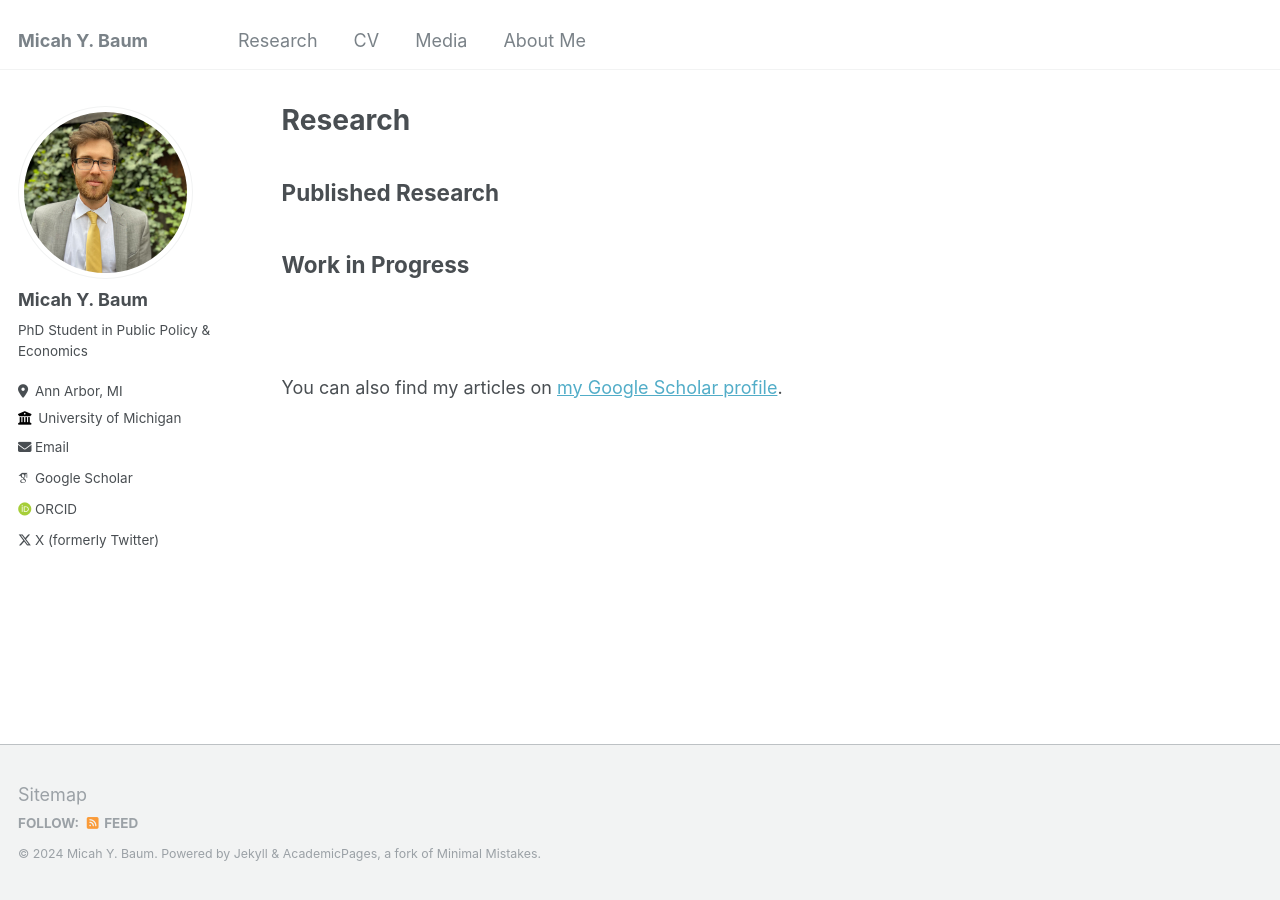
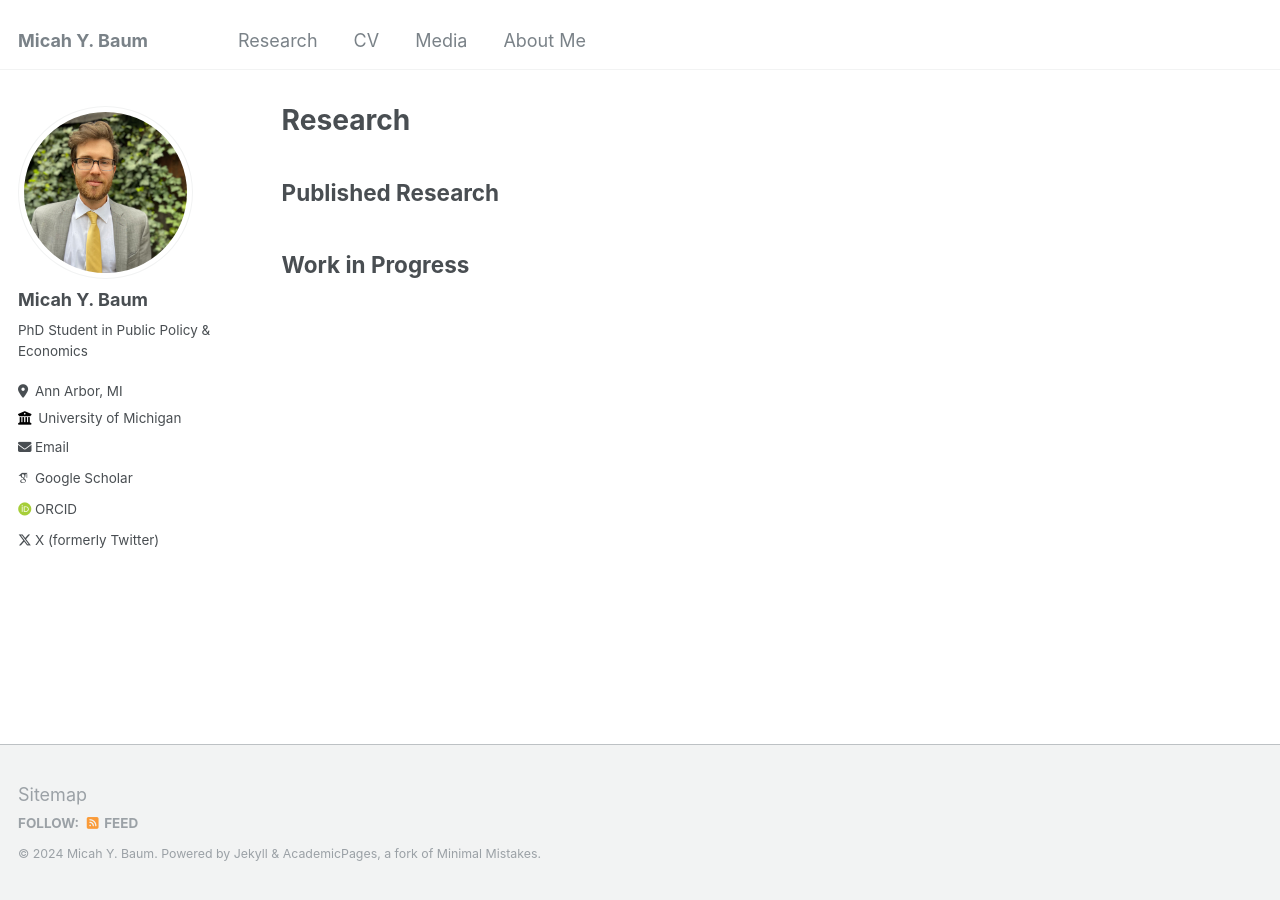
Before and after one commit to micah-baum/micah-baum.github.io, a Jekyll site: the page built from _pages/research.md, in a window 1280 px wide. Built offline with Jekyll 4.4.1, drawn with Linux system fonts in a browser that asks for light colours; some web fonts are replaced.

Commit message:
Update research.md

```diff
--- a/_pages/research.md
+++ b/_pages/research.md
@@ -1,7 +1,7 @@
 ---
 layout: archive
 title: "Research"
-permalink: /research/
+permalink: /research
 author_profile: true
 ---
 
@@ -18,6 +18,3 @@ author_profile: true
 {% for post in site.research-in-progress reversed %}
   {% include archive-single.html %}
 {% endfor %}
-
-<br> <br>
-<div class="wordwrap">You can also find my articles on <a href="{{https://scholar.google.com/citations?user=xFVVMNoAAAAJ&hl=en&oi=ao}}">my Google Scholar profile</a>.</div>
```
